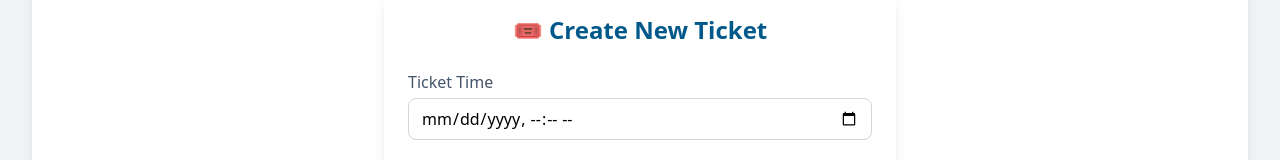
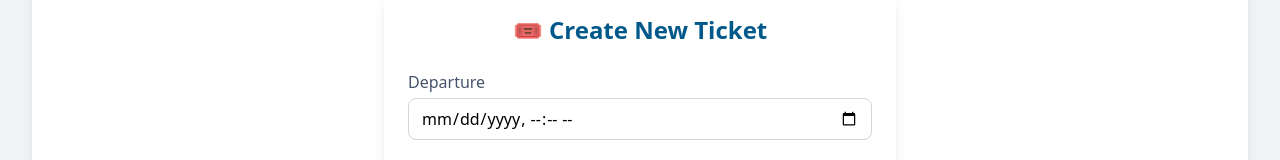
Before and after one commit to arash8877/ArashTickets, a Next.js app in the folder frontend/: page /tickets/create in a window 1280 px wide. Shown: the part 382-542 px from the top of the page. Built offline with nearby package versions, Linux system fonts and the light colour scheme.

Commit message:
creat custom toaster

```diff
--- a/frontend/app/globals.css
+++ b/frontend/app/globals.css
@@ -9,3 +9,35 @@
            lg:mx-8 lg:my-6 lg:p-8;
   }
 }
+
+/* 🔥 Toast Animation for react-hot-toast */
+@keyframes toast-slide-in {
+  0% {
+    opacity: 0;
+    transform: translateY(-20px) scale(0.95);
+  }
+  100% {
+    opacity: 1;
+    transform: translateY(0) scale(1);
+  }
+}
+
+@keyframes toast-slide-out {
+  0% {
+    opacity: 1;
+    transform: translateY(0) scale(1);
+  }
+  100% {
+    opacity: 0;
+    transform: translateY(-10px) scale(0.95);
+  }
+}
+
+/* Apply animation to react-hot-toast */
+.react-hot-toast {
+  animation: toast-slide-in 0.35s ease-out forwards;
+}
+
+.react-hot-toast-exit {
+  animation: toast-slide-out 0.3s ease-in forwards;
+}
--- a/frontend/app/layout.tsx
+++ b/frontend/app/layout.tsx
@@ -2,6 +2,7 @@ import type { Metadata } from "next";
 import { Geist, Geist_Mono } from "next/font/google";
 import "./globals.css";
 import Navbar from "@/components/Navbar";
+import CustomToaster from "@/components/CustomToaster";
 
 const geistSans = Geist({
   variable: "--font-geist-sans",
@@ -28,6 +29,7 @@ export default function RootLayout({
       <body className={`${geistSans.variable} ${geistMono.variable} bg-gray-100 min-h-screen`}>
         <Navbar />
         {children}
+        <CustomToaster />
       </body>
     </html>
   );
--- a/frontend/components/CreateTicketForm.tsx
+++ b/frontend/components/CreateTicketForm.tsx
@@ -21,13 +21,13 @@ const CreateTicketForm = () => {
   const onSubmitFunction = async (data: TicketCreateDto) => {
     try {
       setLoading(true);
-      await axios.post(`${process.env.NEXT_PUBLIC_BASE_URL}/create`, data);
-      toast.success("🎉 Ticket created successfully!");
+      // await axios.post(`${process.env.NEXT_PUBLIC_BASE_URL}/create`, data);
+      toast.success("Ticket created successfully!");
       router.push("/tickets");
       router.refresh();
     } catch (error) {
       console.error(error);
-      toast.error("❌ Error creating new ticket.");
+      toast.error("Failed to create ticket");
     } finally {
       setLoading(false);
     }
@@ -49,7 +49,7 @@ const CreateTicketForm = () => {
 
         {/* Ticket Time */}
         <div className="mb-4">
-          <label className="block text-slate-600 mb-1">Ticket Time</label>
+          <label className="block text-slate-600 mb-1">Departure</label>
           <input
             type="datetime-local"
             className={`w-full border ${
--- /dev/null
+++ b/frontend/components/CustomToaster.tsx
@@ -0,0 +1,47 @@
+"use client";
+
+import { Toaster } from "react-hot-toast";
+
+const CustomToaster = () => {
+  return (
+    <Toaster
+      position="top-center"
+      toastOptions={{
+        duration: 3500,
+        className: "react-hot-toast",
+        style: {
+          background: "white",
+          color: "#0f172a",
+          borderRadius: "12px",
+          padding: "12px 18px",
+          boxShadow: "0 4px 12px rgba(0,0,0,0.1)",
+          fontSize: "15px",
+          border: "1px solid #e2e8f0",
+          transition: "all 0.3s ease",
+        },
+        success: {
+          iconTheme: {
+            primary: "#16a34a",
+            secondary: "#fff",
+          },
+          style: {
+            background: "linear-gradient(90deg, rgba(34,197,94,0.15), rgba(22,163,74,0.15))",
+            border: "1px solid rgba(56,189,248,0.4)",
+          },
+        },
+        error: {
+          iconTheme: {
+            primary: "#ef4444", // red-500
+            secondary: "#fff",
+          },
+          style: {
+            background: "linear-gradient(90deg, rgba(248,113,113,0.15), rgba(239,68,68,0.15))",
+            border: "1px solid rgba(239,68,68,0.4)",
+          },
+        },
+      }}
+    />
+  );
+};
+
+export default CustomToaster;
```
